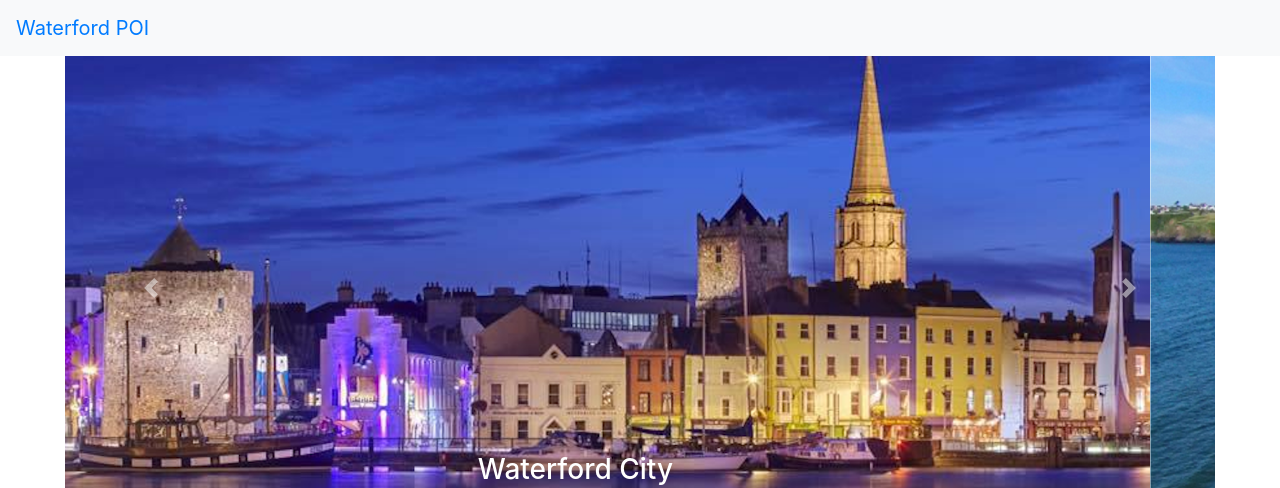
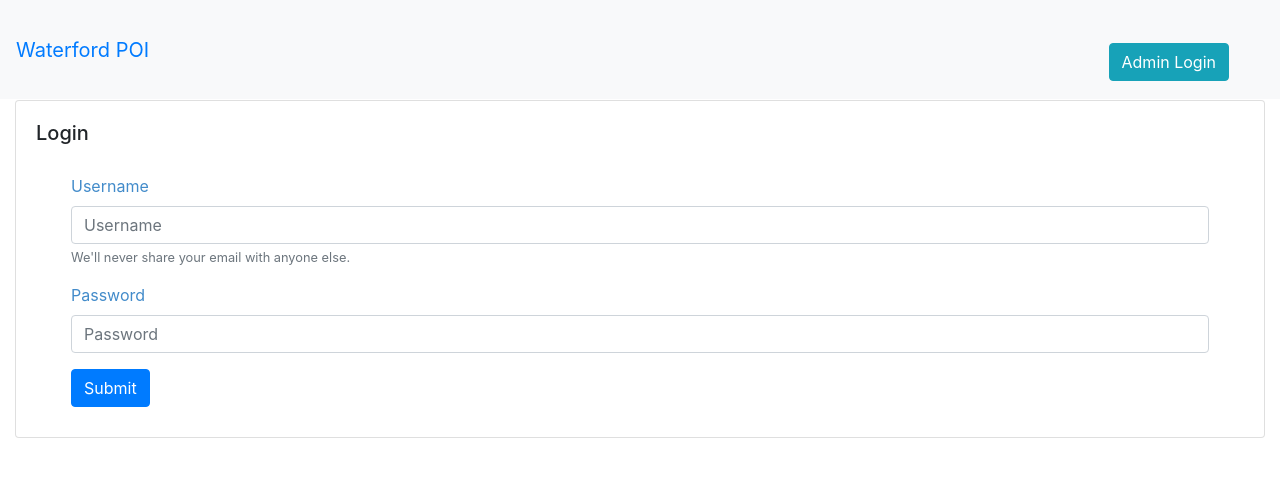
Before and after one commit to bonjo7/react_poi, a React (Create React App) app: page /login in a window 1280 px wide. Before the commit this address led to /. Shown: the top 488 px of the page. Built offline with nearby package versions, Linux system fonts and the light colour scheme; no server answers; what react-google-maps would draw is missing.

Commit message:
Added user login function

```diff
--- a/poiAPI.json
+++ b/poiAPI.json
@@ -69,7 +69,7 @@
          {
             "id":5,
             "attractionType":"Historic",
-            "image":"",
+            "image":"https://i.ibb.co/NV5mxjB/lismore-Castle.png",
             "name":"Lismore Castle",
             "author":"Bernard Thompson",
             "description":"Lismore Castle is very much a private family home and not open to the general public. Situated in a panoramic position overlooking the Blackwater Valley it has views over rolling, wooded hills to the Knockmealdown Mountains beyond. Whilst being totally private, the Castle is on the outskirts of the Heritage Town of Lismore and a mere 200 yard walk to all its amenities. Henry II visited Lismore in 1171 and chose a site for a castle. Raymond le Gros and his Anglo-Normans ransacked the town two years later and Henry’s castle site was built upon by Prince John in 1185. These events marked a decline in influence for monastic Lismore. In 1363, the diocese was united with that of Waterford, although it retained its cathedral until the Reformation. The castle passed to Sir Walter Raleigh in 1589 and Raleigh sold it to Richard Boyle, Earl of Cork, in 1602. He immediately set about fashioning the countryside round Lismore in the English way, with stocked deer parks, fruits orchards, fish ponds and other features of the English Lordly manor estate. In 1753, the castle passed to the 4th Duke of Devonshire on his marriage to Lady Charlotte and the present castle is still owned by the Devonshires. Lismore Castle is available to hire on an exclusive basis to private groups and individuals.",
--- /dev/null
+++ b/src/components/authentication/authButton.js
@@ -0,0 +1,30 @@
+import Authentication from "../../util/authentication";
+import React, { Fragment } from "react";
+import { withRouter } from "react-router-dom";
+import { Button } from 'react-bootstrap';
+
+const AuthButton = props => {
+  const { history } = props;
+  return Authentication.isAuthenticated ? (
+    <Fragment>
+      Logged in as: {`${Authentication.username} `}
+      <Button variant="danger"
+        onClick={() => {
+          Authentication.signout(() => history.push("/"));
+        }}
+      >
+        Sign out
+      </Button>
+    </Fragment>
+  ) : (
+    <Button variant="info"
+      onClick={() => {
+        history.push("/login");
+      }}
+    >
+      Admin Login
+    </Button>
+  );
+};
+
+export default withRouter(AuthButton);
--- /dev/null
+++ b/src/components/authentication/loginForm.js
@@ -0,0 +1,66 @@
+import React, { Component } from "react";
+import Authentication from "../../util/authentication";
+import { withRouter, Redirect } from "react-router-dom";
+import { Form, Card, Button } from 'react-bootstrap';
+
+class Login extends Component {
+    state = {
+        redirectToReferrer: false,
+        username: "",
+        password: ""
+    };
+
+    handleChange = e => {
+        this.setState({ [e.target.name]: e.target.value });
+    };
+
+    onSubmit = e => {
+        e.preventDefault();
+        Authentication.authenticate(this.state.username, this.state.password,
+            () => {
+                this.setState({ redirectToReferrer: true, username: '', password: '' });
+            },
+            () => {
+                this.setState({ redirectToReferrer: false, password: '' });
+            }
+        );
+    };
+
+    render() {
+        const { redirectToReferrer } = this.state;
+        const { from } = this.props.location.state || { from: { pathname: "/" } };
+        if (redirectToReferrer === true) {
+            return <Redirect to={from} />;
+        }
+        return (
+            <Card style={{ marginTop: "100px" }}>
+                <Card.Body>
+                    <Card.Title>Login</Card.Title>
+                    <Card.Subtitle className="mb-2 text-muted">{Authentication.error === 401 ? <p>Invalid username/password</p> : <p></p>}</Card.Subtitle>
+                    <Form>
+                        <Form.Group controlId="formBasicEmail">
+                            <Form.Label>Username</Form.Label>
+                            <Form.Control type="text" placeholder="Username" name="username" value={this.state.username} onChange={this.handleChange} />
+                            <Form.Text className="text-muted">
+                                We'll never share your email with anyone else.
+                            </Form.Text>
+                        </Form.Group>
+
+                        <Form.Group controlId="formBasicPassword">
+                            <Form.Label>Password</Form.Label>
+                            <Form.Control type="password" placeholder="Password" name="password" value={this.state.password} onChange={this.handleChange} />
+                        </Form.Group>
+
+                        <Button variant="primary" type="submit" onClick={this.onSubmit}>
+                            Submit
+                        </Button>
+                    </Form>
+                </Card.Body>
+            </Card>
+
+
+        );
+    }
+}
+
+export default withRouter(Login);
--- /dev/null
+++ b/src/components/authentication/privateRoute.js
@@ -0,0 +1,26 @@
+import React from "react";
+import { Route, Redirect } from "react-router-dom";
+import Authentication from "../../util/authentication";
+
+const PrivateRoute = props => {
+  const { component: Component, ...rest } = props;
+  return (
+    <Route
+      {...rest}
+      render={props => {
+        return Authentication.isAuthenticated === true ? (
+          <Component {...props} />
+        ) : (
+          <Redirect
+            to={{
+              pathname: "/login",
+              state: { from: props.location }
+            }}
+          />
+        );
+      }}
+    />
+  );
+};
+
+export default PrivateRoute;
--- a/src/components/fullPoiPage.js
+++ b/src/components/fullPoiPage.js
@@ -8,6 +8,7 @@ import { Container, Card, Row, Col } from 'react-bootstrap';
 import './fullPoi.css';
 import Map from './map';
 import env from '../env.json';
+
 
 class ReviewPage extends Component {
 
@@ -71,7 +72,10 @@ class ReviewPage extends Component {
                                 />
                                 </Col>
                             </Row>
-                        </Card.Text>
+                            </Card.Text>
+
+
+
                     </Card.Body>
                 </Card>
 
--- a/src/components/header/index.js
+++ b/src/components/header/index.js
@@ -1,27 +1,21 @@
 
 import React, { Component } from "react";
-  import { Form, Navbar, Nav, FormControl, Button, NavDropdown} from 'react-bootstrap';
+import { Navbar, Form, Nav } from 'react-bootstrap';
+import { Link } from "react-router-dom";
+import AuthButton from "../authentication/authButton";
 class Header extends Component {
   render() {
     return (
-        <Navbar bg="light" expand="lg" className="col-md-12">
-  <Navbar.Brand href="#home">Waterford POI</Navbar.Brand>
+      <Navbar fixed="top" expand="lg" variant="light" bg="light">
+        <Navbar.Brand> <Link to="/">Waterford POI</Link></Navbar.Brand>
         <Navbar.Toggle aria-controls="basic-navbar-nav" />
         <Navbar.Collapse id="basic-navbar-nav">
           <Nav className="mr-auto">
-      <Nav.Link href="#home">Home</Nav.Link>
-      <Nav.Link href="#link">Link</Nav.Link>
-      <NavDropdown title="Dropdown" id="basic-nav-dropdown">
-        <NavDropdown.Item href="#action/3.1">Action</NavDropdown.Item>
-        <NavDropdown.Item href="#action/3.2">Another action</NavDropdown.Item>
-        <NavDropdown.Item href="#action/3.3">Something</NavDropdown.Item>
-        <NavDropdown.Divider />
-        <NavDropdown.Item href="#action/3.4">Separated link</NavDropdown.Item>
-      </NavDropdown>
+
           </Nav>
           <Form inline>
-      <FormControl type="text" placeholder="Search" className="mr-sm-2" />
-      <Button variant="outline-success">Search</Button>
+
+            <AuthButton />
           </Form>
         </Navbar.Collapse>
       </Navbar>
--- a/src/components/poiItem/index.js
+++ b/src/components/poiItem/index.js
@@ -64,7 +64,6 @@ export default class PoiItem extends Component {
               <Card.Link onClick={this.handleDelete}><FontAwesomeIcon icon={["fas", "trash-alt"]} color="red" size="lg" /> </Card.Link>
 
 
-
         </Card.Body>
         <Card.Footer className="text-muted">Submitted by: {` ${this.props.poi.author}`}</Card.Footer>
 
--- a/src/index.js
+++ b/src/index.js
@@ -1,22 +1,23 @@
 import React from 'react';
 import ReactDOM from 'react-dom';
-import { BrowserRouter, Route, Redirect, Switch, Link } from "react-router-dom";
+import { BrowserRouter, Route, Redirect, Switch } from "react-router-dom";
 import App from './App';
 import "../node_modules/bootstrap/dist/css/bootstrap.css";
 import POIPage from "./components/fullPoiPage";
-import { Container, Navbar } from 'react-bootstrap';
+import Nav from "./components/header";
+import { Container } from 'react-bootstrap';
+import LoginForm from "./components/authentication/loginForm";
+import PrivateRoute from "./components/authentication/privateRoute";
 
 const Router = (props) => {
     return (
       <BrowserRouter>
         <Container fluid={true} className="test">
-        <Navbar fixed="top" expand="lg" variant="light" bg="light">
-                  <Navbar.Brand> <Link to="/">Waterford POI</Link></Navbar.Brand>
-
-                </Navbar>
+        <Nav />
           <Switch>
-            <Route path="/pois/:poi_id" component={POIPage} />
+            <PrivateRoute path="/pois/:poi_id" component={POIPage} />
             <Route exact path="/" component={App} />
+            <Route path="/login" component={LoginForm} />
             <Redirect from="*" to="/" />
           </Switch>
        </Container>
--- /dev/null
+++ b/src/util/authentication.js
@@ -0,0 +1,40 @@
+import axios from "axios";
+
+class Authentication {
+    constructor() {
+      this.isAuthenticated = false
+      this.token = undefined
+      this.username = undefined
+      this.error = undefined
+    }
+
+    authenticate(username, password, cb, errorcb) {
+      axios
+        .post("http://localhost:8085/auth", {
+          identifier: username,
+          password: password
+        })
+        .then(res => {
+          this.isAuthenticated = true;
+          this.token = res.data.token;
+          this.username = username;
+          this.error = undefined;
+          cb();
+        })
+        .catch(err => {
+          this.error = err.response.status;
+          errorcb();
+        });
+    }
+
+    signout(cb) {
+      this.isAuthenticated = false;
+      this.username = undefined;
+      this.tolen = undefined;
+      this.error = undefined;
+      cb();
+    }
+
+}
+
+export default new Authentication();
```
Also changed, not shown: stories/index.js (+25 -4 lines), 1 other file (tests, documents, lock files or other folders). Lines whose indentation alone changed are shown as unchanged.
